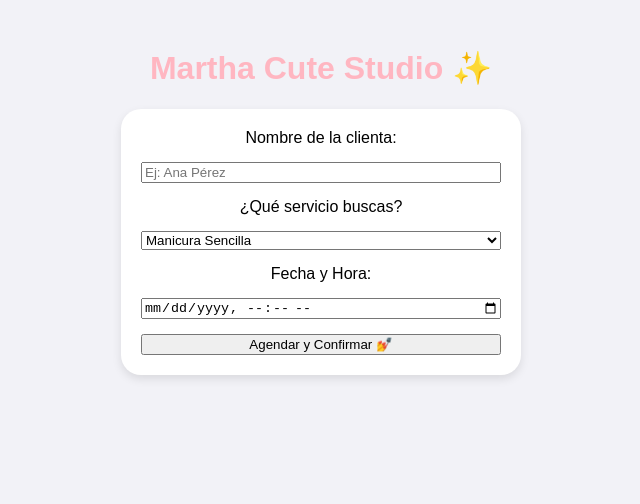
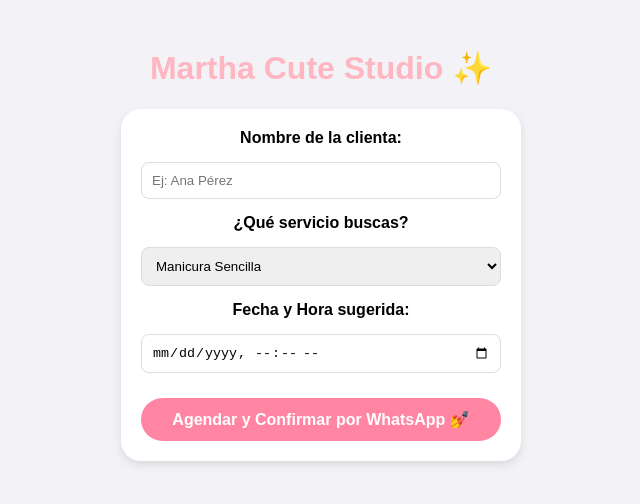
Before and after one commit to anaaz1798/martha-cute-studio, a React (Vite) app: page / in a window 1280 px wide. Shown: the top 504 px of the page, without its empty margins (319-959 px from the left). Built offline with nearby package versions, Linux system fonts and the light colour scheme; no server answers; the HTML template or start-up script is replaced by a standard one.

Commit message:
Update App.jsx

```diff
--- a/src/App.jsx
+++ b/src/App.jsx
@@ -10,23 +10,26 @@ export default function App() {
   const handleSubmit = async (e) => {
     e.preventDefault();
 
-    // 1. Guardamos en la base de datos
+    // 1. Guardamos los datos en la tabla 'citas' de Supabase
     const { data, error } = await supabase
       .from('citas')
       .insert([{ nombre, servicio, fecha }]);
 
     if (error) {
-      alert("Error: " + error.message);
+      alert("Error guardando en la base de datos: " + error.message);
     } else {
-      // 2. Si se guarda bien, armamos el mensaje de WhatsApp
-      const mensaje = `¡Hola Martha! Soy ${nombre}, acabo de agendar una cita para ${servicio} el día ${fecha}.`;
-      const urlWhatsapp = `https://wa.me/PON_AQUI_EL_NUMERO?text=${encodeURIComponent(mensaje)}`;
+      // 2. Preparamos el mensaje de WhatsApp para tu hermana
+      const numeroHermana = "584121663968";
+      const mensaje = `¡Hola Martha! ✨ Soy ${nombre}, me gustaría agendar una cita para *${servicio}* el día *${fecha}*. ¿Me confirmas si tienes disponibilidad? 💅`;
 
-      alert("¡Cita agendada con éxito! Ahora te redirigiremos a WhatsApp para confirmar.");
+      const urlWhatsapp = `https://wa.me/${numeroHermana}?text=${encodeURIComponent(mensaje)}`;
 
-      // 3. Abrimos el WhatsApp de tu hermana
+      alert("¡Cita registrada con éxito! Ahora te llevaremos a WhatsApp para confirmar con Martha. 🚀");
+
+      // 3. Esto abre el chat de WhatsApp automáticamente
       window.open(urlWhatsapp, '_blank');
 
+      // Limpiamos el formulario
       setNombre('');
       setFecha('');
     }
@@ -38,22 +41,50 @@ export default function App() {
       <div className="glass-card">
         <form onSubmit={handleSubmit} style={{ display: 'flex', flexDirection: 'column', gap: '15px' }}>
 
-          <label>Nombre de la clienta:</label>
-          <input type="text" value={nombre} onChange={(e) => setNombre(e.target.value)} required placeholder="Ej: Ana Pérez" />
+          <label style={{fontWeight: 'bold'}}>Nombre de la clienta:</label>
+          <input
+            type="text"
+            value={nombre}
+            onChange={(e) => setNombre(e.target.value)}
+            required
+            placeholder="Ej: Ana Pérez"
+            style={{ padding: '10px', borderRadius: '8px', border: '1px solid #ddd' }}
+          />
 
-          <label>¿Qué servicio buscas?</label>
-          <select value={servicio} onChange={(e) => setServicio(e.target.value)}>
+          <label style={{fontWeight: 'bold'}}>¿Qué servicio buscas?</label>
+          <select
+            value={servicio}
+            onChange={(e) => setServicio(e.target.value)}
+            style={{ padding: '10px', borderRadius: '8px', border: '1px solid #ddd' }}
+          >
             <option value="Manicura Sencilla">Manicura Sencilla</option>
             <option value="Uñas Acrílicas">Uñas Acrílicas</option>
             <option value="Pedicura">Pedicura</option>
-            <option value="Diseño Especial">Diseño Especial</option>
+            <option value="Sistemas / Retoque">Sistemas / Retoque</option>
+            <option value="Diseño a Mano Alzada">Diseño a Mano Alzada</option>
           </select>
 
-          <label>Fecha y Hora:</label>
-          <input type="datetime-local" value={fecha} onChange={(e) => setFecha(e.target.value)} required />
+          <label style={{fontWeight: 'bold'}}>Fecha y Hora sugerida:</label>
+          <input
+            type="datetime-local"
+            value={fecha}
+            onChange={(e) => setFecha(e.target.value)}
+            required
+            style={{ padding: '10px', borderRadius: '8px', border: '1px solid #ddd' }}
+          />
 
-          <button type="submit" className="boton-agendar">
-            Agendar y Confirmar 💅
+          <button type="submit" style={{
+            padding: '12px',
+            backgroundColor: '#ff85a2',
+            color: 'white',
+            border: 'none',
+            borderRadius: '25px',
+            fontSize: '16px',
+            fontWeight: 'bold',
+            cursor: 'pointer',
+            marginTop: '10px'
+          }}>
+            Agendar y Confirmar por WhatsApp 💅
           </button>
         </form>
       </div>
```
